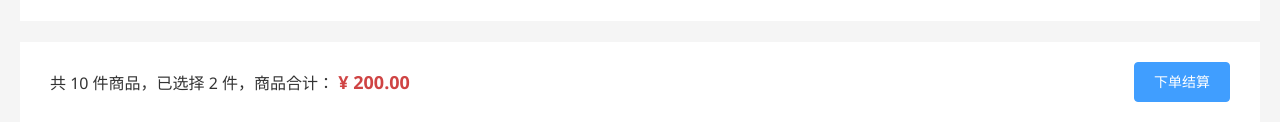
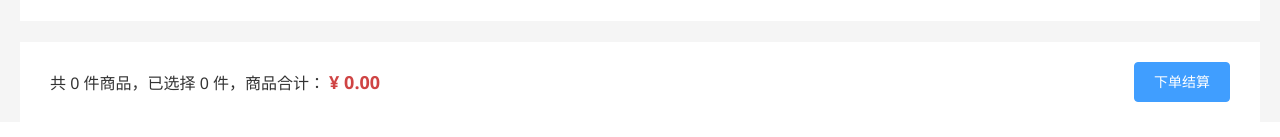
Before and after one commit to 666seasir666/Vue3-rabbit-site, a Vue app: page /Cart in a window 1280 px wide. Shown: the part 680-817 px from the top of the page. Built offline with nearby package versions, Linux system fonts and the light colour scheme; a small style sheet from the web is missing.

Commit message:
本地-购物车列表统计数据实现

```diff
--- a/src/stores/CartStore.js
+++ b/src/stores/CartStore.js
@@ -57,11 +57,25 @@ export const useCartStore = defineStore(
         })
     }
     // 计算属性
+    // 1.总的数量，所有项的count相加
     const allCount = computed(() =>
       cartList.value.reduce((p, c) => p + c.count, 0)
     )
+    // 2.总价 所有项的count * price之和
     const allPrice = computed(() =>
       cartList.value.reduce((p, c) => p + c.count * c.price, 0)
+    )
+    // 3.已选数量
+    const selectedCount = computed(() =>
+      cartList.value
+        .filter((item) => item.selected)
+        .reduce((p, c) => p + c.count, 0)
+    )
+    // 4.已选择商品价格合计
+    const selectedPrice = computed(() =>
+      cartList.value
+        .filter((item) => item.selected)
+        .reduce((p, c) => p + c.count * c.price, 0)
     )
     // 购物车单选功能
     const singleCheck = (skuId, selected) => {
@@ -81,6 +95,8 @@ export const useCartStore = defineStore(
       delCart,
       allCount,
       allPrice,
+      selectedCount,
+      selectedPrice,
       singleCheck,
       allCheck,
       isAll
--- a/src/views/Cart/index.vue
+++ b/src/views/Cart/index.vue
@@ -96,8 +96,9 @@ const allCheck = (selected) => {
       <!-- 操作栏 -->
       <div class="action">
         <div class="batch">
-          共 10 件商品，已选择 2 件，商品合计：
-          <span class="red">¥ 200.00 </span>
+          共 {{ cartStore.allCount }} 件商品，已选择
+          {{ cartStore.selectedCount }} 件，商品合计：
+          <span class="red">¥ {{ cartStore.selectedPrice.toFixed(2) }} </span>
         </div>
         <div class="total">
           <el-button size="large" type="primary">下单结算</el-button>
```
